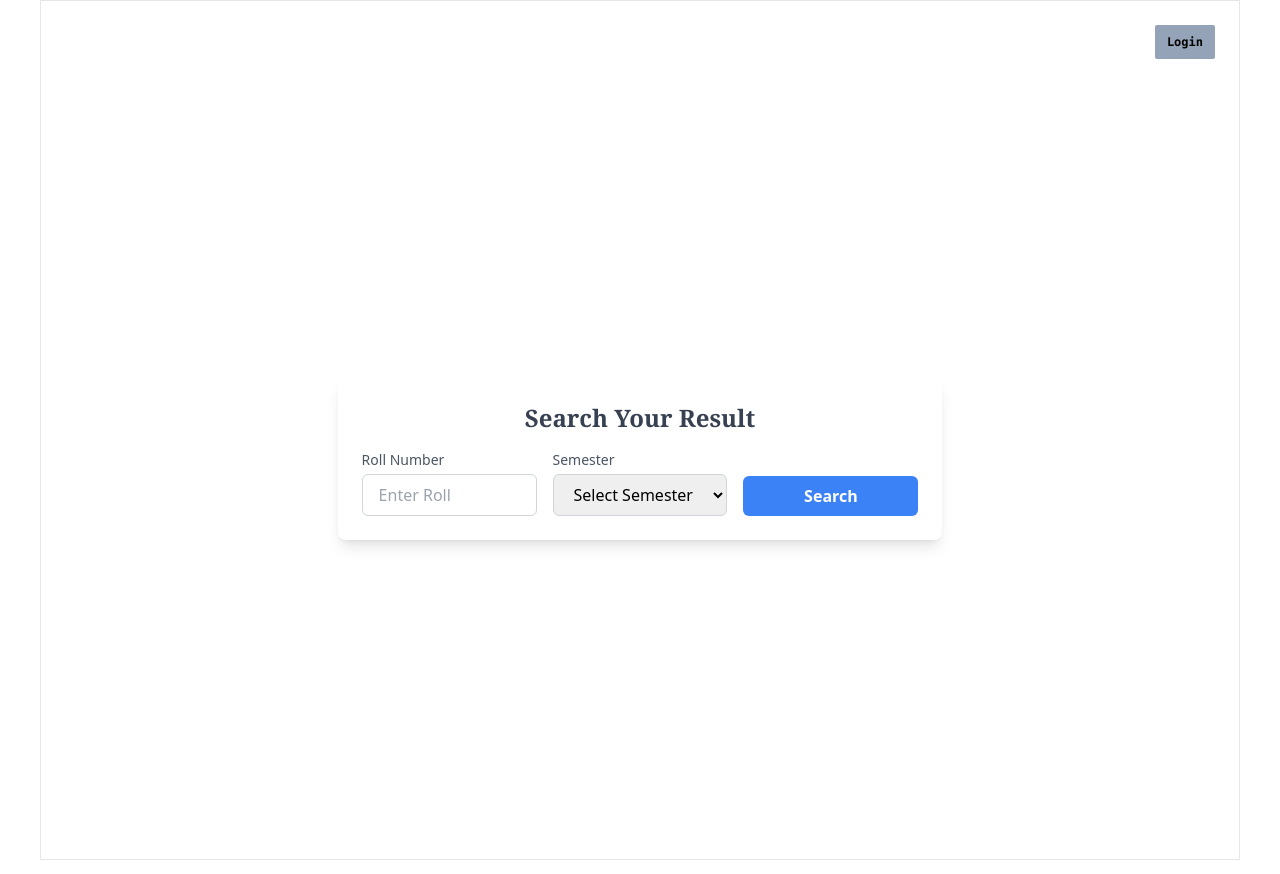
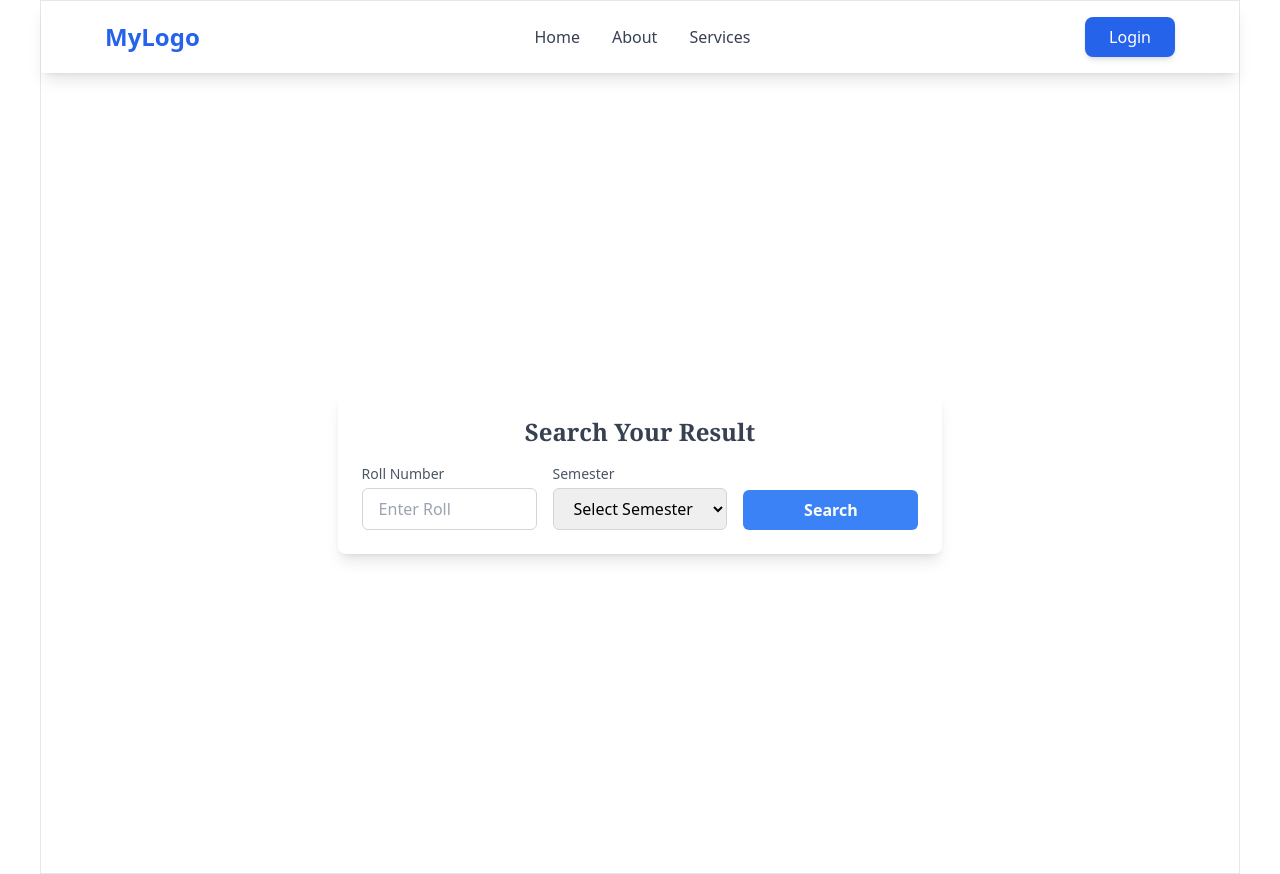
Before and after one commit to Tirtho-Ray/result-management-client, a React (Vite) app: page / in a window 1280 px wide. Built offline with nearby package versions, Linux system fonts and the light colour scheme.

Commit message:
update navbar design

```diff
--- a/src/components/AdminComponents/Sidebar.tsx
+++ b/src/components/AdminComponents/Sidebar.tsx
@@ -35,6 +35,9 @@ const Sidebar: React.FC = () => {
             <li className="px-3 py-2 border border-gray-600 rounded-lg hover:bg-yellow-500 hover:text-gray-900 transition ease-out duration-200 shadow-lg">
                 <NavLink to="/admin/dashboard/subject" onClick={handleLinkClick} className="block text-md lg:text-lg">Manage Subject</NavLink>
             </li>
+            <li className="px-3 py-2 border border-gray-600 rounded-lg hover:bg-yellow-500 mt-10 hover:text-gray-900 transition ease-out duration-200 shadow-lg">
+                <NavLink to="/" onClick={handleLinkClick} className="block text-md lg:text-lg">Home</NavLink>
+            </li>
 
         </ul>
       </div>
--- a/src/components/OpenComponents/Navbar.tsx
+++ b/src/components/OpenComponents/Navbar.tsx
@@ -1,8 +1,100 @@
+import React, { useState, useEffect } from "react";
+import { FaBars, FaTimes } from "react-icons/fa";
+import gsap from "gsap";
 
 const Navbar = () => {
+    const [menuOpen, setMenuOpen] = useState(false);
+
+    const closeMenu = () => setMenuOpen(false);
+
+    useEffect(() => {
+        if (menuOpen) {
+            gsap.to(".mobile-menu", {
+                x: 0,
+                opacity: 1,
+                duration: 0.6,
+                ease: "power3.out",
+            });
+        } else {
+            gsap.to(".mobile-menu", {
+                x: "-100%",
+                opacity: 0,
+                duration: 0.6,
+                ease: "power3.in",
+            });
+        }
+    }, [menuOpen]);
+
     return (
-        <div>
+        <div className="sticky top-0 bg-white shadow-lg z-50">
+            <nav className="flex items-center justify-between px-6 py-4 md:px-8 lg:px-16">
+                {/* Logo */}
+                <div className="text-2xl font-bold text-blue-600 hover:scale-110 transition-transform duration-300">
+                    MyLogo
+                </div>
 
+                {/* Menu Toggle Button for Mobile */}
+                <div className="md:hidden text-2xl text-gray-700 cursor-pointer" onClick={() => setMenuOpen(!menuOpen)}>
+                    {menuOpen ? <FaTimes /> : <FaBars />}
+                </div>
+
+                {/* Middle Pages */}
+                <ul className="hidden md:flex space-x-8 text-gray-700 font-medium">
+                    <li className="relative group">
+                        <span className="hover:text-blue-600 cursor-pointer transition-colors duration-300">
+                            Home
+                        </span>
+                        <span className="absolute bottom-0 left-0 w-0 h-[2px] bg-blue-600 transition-all duration-300 group-hover:w-full"></span>
+                    </li>
+                    <li className="relative group">
+                        <span className="hover:text-blue-600 cursor-pointer transition-colors duration-300">
+                            About
+                        </span>
+                        <span className="absolute bottom-0 left-0 w-0 h-[2px] bg-blue-600 transition-all duration-300 group-hover:w-full"></span>
+                    </li>
+                    <li className="relative group">
+                        <span className="hover:text-blue-600 cursor-pointer transition-colors duration-300">
+                            Services
+                        </span>
+                        <span className="absolute bottom-0 left-0 w-0 h-[2px] bg-blue-600 transition-all duration-300 group-hover:w-full"></span>
+                    </li>
+                </ul>
+
+                {/* Login Button */}
+                <button className="hidden md:block bg-blue-600 text-white px-6 py-2 rounded-lg shadow-md hover:bg-blue-700 transition-colors duration-300">
+                    Login
+                </button>
+            </nav>
+
+            {/* Mobile Menu */}
+            <div className="mobile-menu fixed top-0 left-0 w-full h-full bg-white shadow-lg z-40 flex flex-col items-center justify-center text-gray-700 font-medium -translate-x-full opacity-0">
+                <div className="absolute top-6 right-6 text-2xl text-gray-700 cursor-pointer" onClick={closeMenu}>
+                    <FaTimes />
+                </div>
+                <ul className="space-y-6 text-center text-lg">
+                    <li className="relative group" onClick={closeMenu}>
+                        <span className="hover:text-blue-600 cursor-pointer transition-colors duration-300">
+                            Home
+                        </span>
+                        <span className="absolute bottom-0 left-0 w-0 h-[2px] bg-blue-600 transition-all duration-300 group-hover:w-full"></span>
+                    </li>
+                    <li className="relative group" onClick={closeMenu}>
+                        <span className="hover:text-blue-600 cursor-pointer transition-colors duration-300">
+                            About
+                        </span>
+                        <span className="absolute bottom-0 left-0 w-0 h-[2px] bg-blue-600 transition-all duration-300 group-hover:w-full"></span>
+                    </li>
+                    <li className="relative group" onClick={closeMenu}>
+                        <span className="hover:text-blue-600 cursor-pointer transition-colors duration-300">
+                            Services
+                        </span>
+                        <span className="absolute bottom-0 left-0 w-0 h-[2px] bg-blue-600 transition-all duration-300 group-hover:w-full"></span>
+                    </li>
+                </ul>
+                <button className="mt-6 bg-blue-600 text-white px-6 py-2 rounded-lg shadow-md hover:bg-blue-700 transition-colors duration-300" onClick={closeMenu}>
+                    Login
+                </button>
+            </div>
         </div>
     );
 };
--- a/src/pages/OpenPages/Home/Home.tsx
+++ b/src/pages/OpenPages/Home/Home.tsx
@@ -1,13 +1,12 @@
-import LoginBtnHome from "./LoginBtnHome";
 import Result from "./Result";
 
 const Home = () => {
   return (
     <div className="min-h-screen flex flex-col justify-center items-center">
       {/* Login Button */}
-      <div className="self-end mt-4 mr-4">
+      {/* <div className="self-end mt-4 mr-4">
         <LoginBtnHome />
-      </div>
+      </div> */}
 
       {/* Main Content */}
       <div className="flex justify-center items-center h-full">
--- a/src/pages/OpenPages/Home/LoginBtnHome.tsx
+++ /dev/null
@@ -1,22 +0,0 @@
-import { useNavigate } from "react-router-dom";
-
-const LoginBtnHome = () => {
-  const navigate = useNavigate();
-
-  const handleLoginClick = () => {
-    navigate("/login"); // Redirect to the login page
-  };
-
-  return (
-    <div className="flex justify-end">
-      <button
-        onClick={handleLoginClick}
-        className="bg-slate-400 px-3 py-2 text-[12px] font-mono rounded-sm font-bold mt-2 mr-2"
-      >
-        Login
-      </button>
-    </div>
-  );
-};
-
-export default LoginBtnHome;
```
Also changed, not shown: src/components/OpenComponents/Navbar.css (added).
